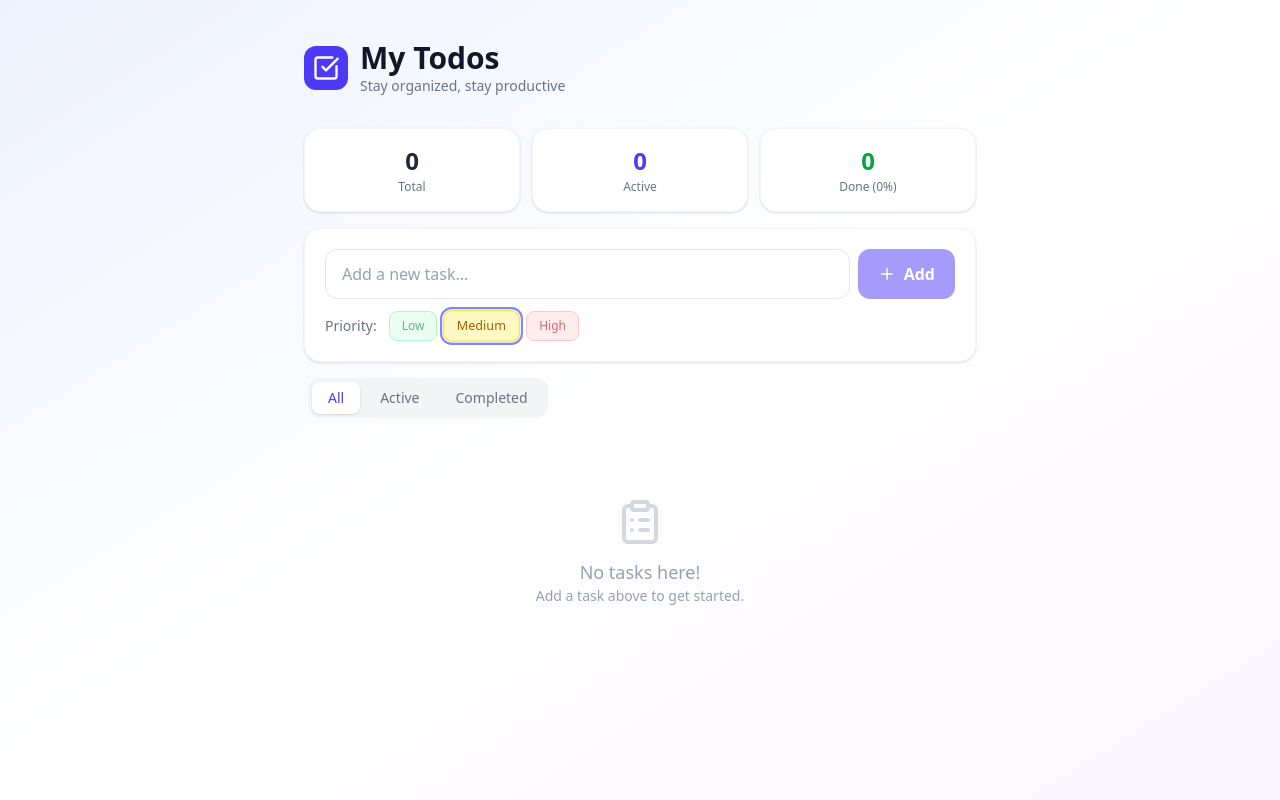
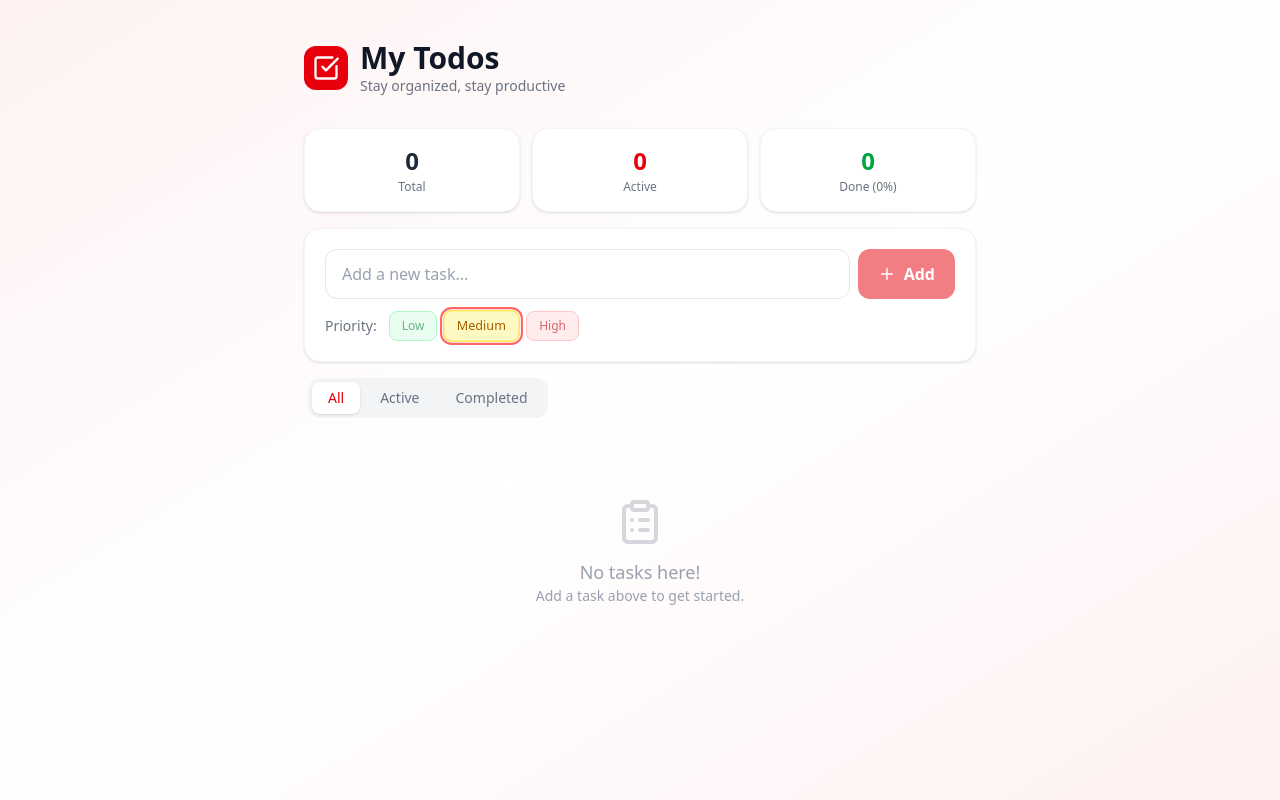
Before and after one commit to youzero1/todo-app-mirza-1780931865703, a React (Vite) app: page / in a window 1280 px wide. Built offline with nearby package versions, Linux system fonts and the light colour scheme.

Commit message:
Update: change color to red

```diff
--- a/src/components/AddTodoForm.tsx
+++ b/src/components/AddTodoForm.tsx
@@ -31,12 +31,12 @@ export default function AddTodoForm({ onAdd }: AddTodoFormProps) {
           value={text}
           onChange={(e: React.ChangeEvent<HTMLInputElement>) => setText(e.target.value)}
           placeholder="Add a new task..."
-          className="flex-1 border border-gray-200 rounded-xl px-4 py-3 text-gray-800 placeholder-gray-400 focus:outline-none focus:ring-2 focus:ring-indigo-400 focus:border-transparent transition"
+          className="flex-1 border border-gray-200 rounded-xl px-4 py-3 text-gray-800 placeholder-gray-400 focus:outline-none focus:ring-2 focus:ring-red-400 focus:border-transparent transition"
         />
         <button
           type="submit"
           disabled={!text.trim()}
-          className="bg-indigo-600 hover:bg-indigo-700 disabled:opacity-50 disabled:cursor-not-allowed text-white px-5 py-3 rounded-xl font-semibold flex items-center gap-2 transition"
+          className="bg-red-600 hover:bg-red-700 disabled:opacity-50 disabled:cursor-not-allowed text-white px-5 py-3 rounded-xl font-semibold flex items-center gap-2 transition"
         >
           <Plus size={18} />
           Add
@@ -52,7 +52,7 @@ export default function AddTodoForm({ onAdd }: AddTodoFormProps) {
             className={clsx(
               'text-xs px-3 py-1.5 rounded-lg border font-medium transition',
               opt.color,
-              priority === opt.value ? 'ring-2 ring-offset-1 ring-indigo-400 scale-105' : 'opacity-60 hover:opacity-100'
+              priority === opt.value ? 'ring-2 ring-offset-1 ring-red-400 scale-105' : 'opacity-60 hover:opacity-100'
             )}
           >
             {opt.label}
--- a/src/components/FilterBar.tsx
+++ b/src/components/FilterBar.tsx
@@ -25,7 +25,7 @@ export default function FilterBar({ filter, setFilter, onClearCompleted, complet
             className={clsx(
               'px-4 py-1.5 rounded-lg text-sm font-medium transition',
               filter === f.value
-                ? 'bg-white text-indigo-600 shadow-sm'
+                ? 'bg-white text-red-600 shadow-sm'
                 : 'text-gray-500 hover:text-gray-700'
             )}
           >
--- a/src/components/StatsBar.tsx
+++ b/src/components/StatsBar.tsx
@@ -14,7 +14,7 @@ export default function StatsBar({ activeCount, completedCount }: StatsBarProps)
         <p className="text-xs text-gray-500 mt-0.5">Total</p>
       </div>
       <div className="bg-white rounded-2xl border border-gray-100 shadow-sm p-4 text-center">
-        <p className="text-2xl font-bold text-indigo-600">{activeCount}</p>
+        <p className="text-2xl font-bold text-red-600">{activeCount}</p>
         <p className="text-xs text-gray-500 mt-0.5">Active</p>
       </div>
       <div className="bg-white rounded-2xl border border-gray-100 shadow-sm p-4 text-center">
--- a/src/components/TodoItem.tsx
+++ b/src/components/TodoItem.tsx
@@ -47,7 +47,7 @@ export default function TodoItem({ todo, onToggle, onDelete, onEdit }: TodoItemP
     <li
       className={clsx(
         'bg-white border rounded-2xl px-4 py-3 flex items-center gap-3 shadow-sm transition group',
-        todo.completed ? 'border-gray-100 opacity-70' : 'border-gray-200 hover:border-indigo-200 hover:shadow-md'
+        todo.completed ? 'border-gray-100 opacity-70' : 'border-gray-200 hover:border-red-200 hover:shadow-md'
       )}
     >
       {/* Checkbox */}
@@ -56,8 +56,8 @@ export default function TodoItem({ todo, onToggle, onDelete, onEdit }: TodoItemP
         className={clsx(
           'w-6 h-6 rounded-full border-2 flex items-center justify-center flex-shrink-0 transition',
           todo.completed
-            ? 'bg-indigo-500 border-indigo-500 text-white'
-            : 'border-gray-300 hover:border-indigo-400'
+            ? 'bg-red-500 border-red-500 text-white'
+            : 'border-gray-300 hover:border-red-400'
         )}
         aria-label="Toggle complete"
       >
@@ -72,7 +72,7 @@ export default function TodoItem({ todo, onToggle, onDelete, onEdit }: TodoItemP
             value={editText}
             onChange={(e: React.ChangeEvent<HTMLInputElement>) => setEditText(e.target.value)}
             onKeyDown={handleKeyDown}
-            className="w-full border border-indigo-300 rounded-lg px-2 py-1 text-sm focus:outline-none focus:ring-2 focus:ring-indigo-400"
+            className="w-full border border-red-300 rounded-lg px-2 py-1 text-sm focus:outline-none focus:ring-2 focus:ring-red-400"
           />
         ) : (
           <span
@@ -118,7 +118,7 @@ export default function TodoItem({ todo, onToggle, onDelete, onEdit }: TodoItemP
           <>
             <button
               onClick={() => { setEditing(true); setEditText(todo.text); }}
-              className="p-1.5 rounded-lg text-gray-400 hover:text-indigo-600 hover:bg-indigo-50 transition"
+              className="p-1.5 rounded-lg text-gray-400 hover:text-red-600 hover:bg-red-50 transition"
               aria-label="Edit todo"
             >
               <Pencil size={15} />
--- a/src/pages/TodoPage.tsx
+++ b/src/pages/TodoPage.tsx
@@ -20,11 +20,11 @@ export default function TodoPage() {
   } = useTodos();
 
   return (
-    <div className="min-h-screen bg-gradient-to-br from-indigo-50 via-white to-purple-50 py-10 px-4">
+    <div className="min-h-screen bg-gradient-to-br from-red-50 via-white to-rose-50 py-10 px-4">
       <div className="max-w-2xl mx-auto">
         {/* Header */}
         <div className="flex items-center gap-3 mb-8">
-          <div className="bg-indigo-600 text-white p-2 rounded-xl">
+          <div className="bg-red-600 text-white p-2 rounded-xl">
             <CheckSquare size={28} />
           </div>
           <div>
--- a/src/styles/global.css
+++ b/src/styles/global.css
@@ -1,8 +1,8 @@
 @import "tailwindcss";
 
 @theme {
-  --color-primary: #6366f1;
-  --color-primary-dark: #4f46e5;
-  --color-surface: #f8fafc;
+  --color-primary: #ef4444;
+  --color-primary-dark: #dc2626;
+  --color-surface: #fff5f5;
   --color-card: #ffffff;
 }
```
